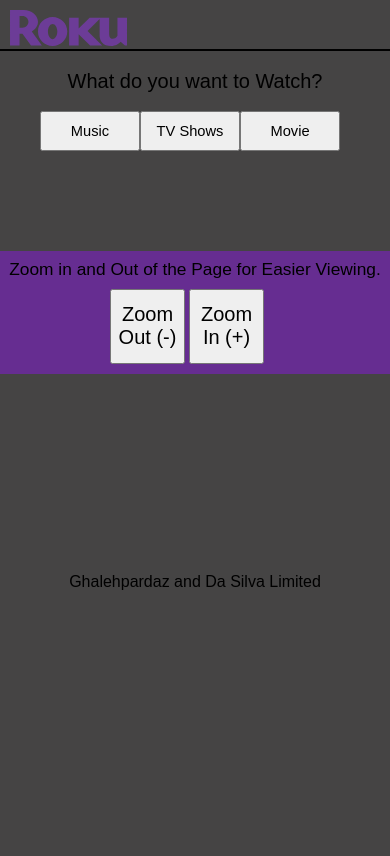
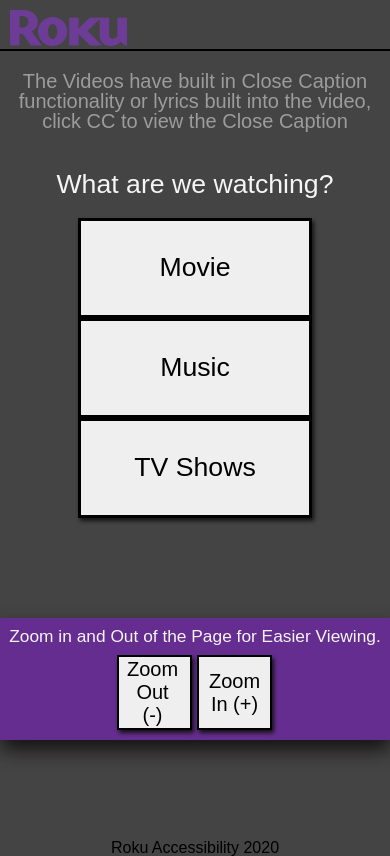
Before and after one commit to ginoghal/Ghalehpardaz_G-Accessibilty, a plain HTML site: page index.html in a window 390 px wide. Drawn offline with Linux system fonts and the light colour scheme.

Commit message:
css fix on mobile

```diff
--- a/index.html
+++ b/index.html
@@ -18,7 +18,8 @@
 
 <div class="contentSection"></div>
 <div class="button">
-     <h1>What do you want to Watch?</h1>
+    <h2>The Videos have built in Close Caption functionality or lyrics built into the video, click CC to view the Close Caption</h2>
+     <h1>What are we watching?</h1>
 
       <ul>
            <l1><button class="Movies">Movie</button></l1>
@@ -28,6 +29,8 @@
 
 
             <li><button class="TvShows">TV Shows</button></l1>
+
+
       </ul>
 </div>
 
@@ -40,7 +43,7 @@
 
 
 
-<div class="footer"><h1>Ghalehpardaz and Da Silva Limited</h1></div>
+<div class="footer"><h1>Roku Accessibility 2020</h1></div>
 
 
 </video>
--- a/sass/style.scss
+++ b/sass/style.scss
@@ -1,5 +1,5 @@
 $main: #662D91;
-$ff: arial;
+$ff: "helveticaNeue-Light", arial, times, sans-serif;
 $bg: #454444;
 
 
@@ -20,41 +20,53 @@ $bg: #454444;
 
 .button h1{
     text-align: center;
+    font-size: 20pt;
+    padding-top: 20px;
+    padding-bottom: 20px;
+    font-family: $ff;
+    color: whitesmoke;
+}
+
+.button h2{
+    text-align: center;
     font-size: 15pt;
     padding-top: 20px;
     padding-bottom: 20px;
     font-family: $ff;
+    color: rgb(156, 156, 156);
+    padding-left: 10px;
+    padding-right: 10px;
 }
 
 .button li{
-    float: left;
+    float: center;
 }
 
 .button ul{
-margin-left: 40px;
-}
+margin-left: 20%;
+filter: drop-shadow(2px 3px 2px rgba(19, 18, 18, 1));}
+
+button.TvShows{
+    width: 75%;
+    height: 100px;
+    cursor: pointer;
+    font-size: 20pt;
+    border: 3px solid black;}
+
+button.Music{
+    width: 75%;
+    height: 100px;
+    cursor: pointer;
+    font-size: 20pt;
+    border: 3px solid black;}
 
 
-button.TvShows{
-    width: 100px;
-    height: 40px;
+button.Movies{
+    width: 75%;
+    height: 100px;
     cursor: pointer;
-    font-size: 11pt;
-}
-
-button.Music{
-    width: 100px;
-    height: 40px;
-    cursor: pointer;
-    font-size: 11pt;
-}
-
-button.Movies{
-    width: 100px;
-    height: 40px;
-    cursor: pointer;
-    font-size: 11pt;
-    font-family: $ff;
+    font-size: 20pt;
+    border: 3px solid black;
 }
 
 .contentSection iframe{
@@ -69,6 +81,7 @@ button.Movies{
     font-family: $ff;
     text-align: center;
     padding-top: 12pt;
+    color: whitesmoke;
 }
 
 #zoomSection{
@@ -82,20 +95,28 @@ display: block;
 background-color: $main;
 padding-top: 10px;
 padding-bottom: 10px;
+filter: drop-shadow(1px 10px 10px rgba(19, 18, 18, 1));
+
 }
 
 .zoom h2{
     text-align: center;
     font-size: 13pt;
+    font-family: $ff;
+    color: whitesmoke;
     padding-bottom: 10px;
-    font-family: $ff;
+    padding-right: 5px;
+    padding-left: 5px;
 }
 
 button#zoomOut{
     width: 75px;
     height: 75px;
     cursor: zoom-out;
-    margin-left: 110px;
+    margin-left: 30%;
+    padding-right: 10px;
+    border: 2px solid black;
+    filter: drop-shadow(2px 3px 2px rgba(19, 18, 18, 1));
 }
 
 button#zoomOut h4{
@@ -107,7 +128,12 @@ button#zoomOut h4{
 button#zoomIn{
     width: 75px;
     height: 75px;
+    margin-top: 0px;
+    margin-left: 5px;
     cursor: zoom-in;
+    border: 2px solid black;
+    filter: drop-shadow(2px 3px 2px rgba(19, 18, 18, 1));
+    position: absolute;
 }
 
 button#zoomIn h4{
@@ -119,7 +145,7 @@ button#zoomIn h4{
 .footer h1{
     text-align: center;
     font-size: 12pt;
-    margin-top: 200px;
+    margin-top: 100px;
     font-family: $ff;
 }
 
```
Also changed, not shown: public/css/style.css, 1 other file.
